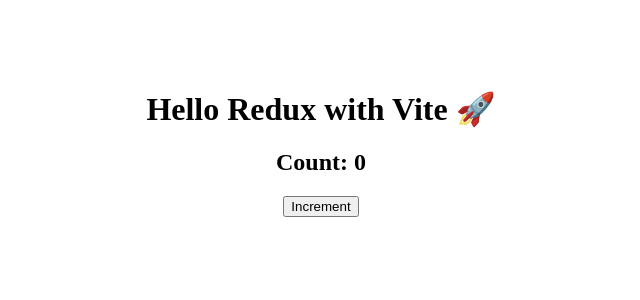
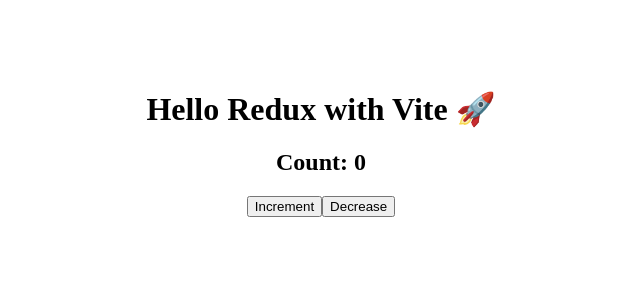
Before and after one commit to Gowtham-503/new_demo, a React (Vite) app: page / in a window 1280 px wide. Shown: the top 300 px of the page, without its empty margins (319-959 px from the left). Built offline with nearby package versions, Linux system fonts and the light colour scheme.

Commit message:
Add new button

```diff
--- a/src/App.jsx
+++ b/src/App.jsx
@@ -13,8 +13,8 @@
       <button onClick={() => dispatch(increment())}>
         Increment
       </button>
-      {/* <button onClick={() => dispatch(decrement()) }> Decrease </button>
-      <button onClick={() => dispatch(reset())} >reset</button> */}
+      <button onClick={() => dispatch(decrement()) }> Decrease </button>
+      {/* <button onClick={() => dispatch(reset())} >reset</button> */}
     </div>
   )
 }
```
